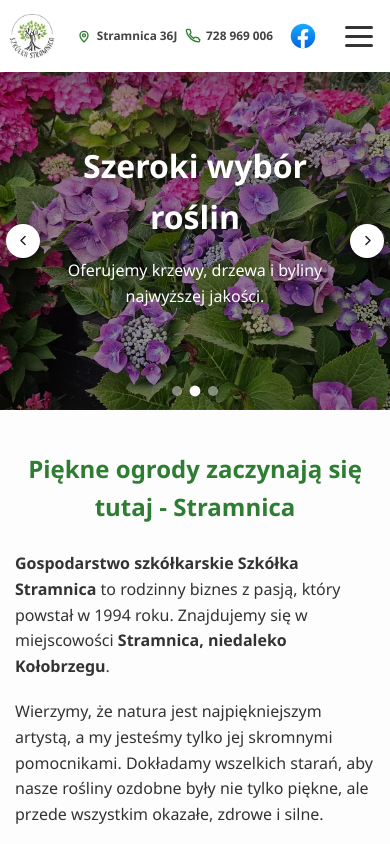
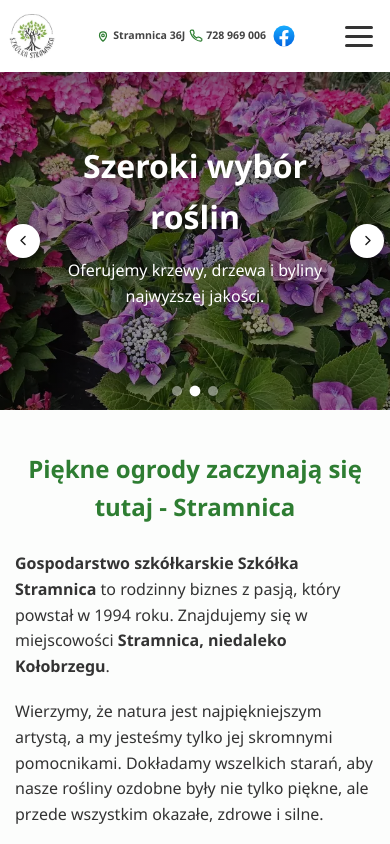
Before and after one commit to MK396/Szkolka_Stramnica, a Vue app in the folder szkolka-stramnica/: page / in a window 390 px wide. Shown: the top 844 px of the page. Built offline with nearby package versions, Linux system fonts and the light colour scheme.

Commit message:
poprawki na telefonie

```diff
--- a/szkolka-stramnica/src/App.vue
+++ b/szkolka-stramnica/src/App.vue
@@ -1,9 +1,9 @@
 <template>
   <Navbar />
-
-  <router-view />
-
-  </template>
+  <div class="page-shell">
+    <router-view />
+  </div>
+</template>
 
 <script setup>
 import Navbar from './components/Navbar.vue';
@@ -49,6 +49,11 @@ body {
   html {
     scroll-padding-top: var(--nav-mobile-height);
   }
+
+  /* Navbar jest fixed — ten odstęp trzyma hero pod paskiem także po powrocie na górę. */
+  .page-shell {
+    padding-top: var(--nav-mobile-height);
+  }
 }
 
 @media (max-width: 768px) {
--- a/szkolka-stramnica/src/components/Galeria.vue
+++ b/szkolka-stramnica/src/components/Galeria.vue
@@ -23,8 +23,14 @@
       </div>
     </div>
 
+    <Teleport to="body">
     <Transition name="fade">
-      <div v-if="indexOtwarty !== null" class="lightbox" @click="handleLightboxClick">
+      <div
+        v-if="indexOtwarty !== null"
+        ref="lightboxRef"
+        class="lightbox"
+        @click="handleLightboxClick"
+      >
         <button class="close-btn" type="button" aria-label="Zamknij">&times;</button>
         <div class="lightbox-shell">
           <button class="nav-btn prev" type="button" aria-label="Poprzednie" @click.stop="poprzednie">
@@ -70,6 +76,7 @@
         </div>
       </div>
     </Transition>
+    </Teleport>
   </section>
 </template>
 
@@ -85,6 +92,7 @@ const slidePhase = ref('idle');
 const slideDirection = ref(0);
 const sectionEl = ref(null);
 const captionBlockRef = ref(null);
+const lightboxRef = ref(null);
 const thumbsLoaded = ref(false);
 const fullUrlCache = new Map();
 
@@ -169,6 +177,9 @@ async function loadFullForIndex(idx) {
 }
 
 let savedScrollY = 0;
+let savedHtmlBg = '';
+let savedBodyBg = '';
+let lightboxLocked = false;
 
 function onLightboxTouchMove(e) {
   const cap = captionBlockRef.value;
@@ -176,24 +187,64 @@ function onLightboxTouchMove(e) {
   e.preventDefault();
 }
 
+function applyLightboxViewport() {
+  const el = lightboxRef.value;
+  if (!el) return;
+  const vv = window.visualViewport;
+  const top = vv ? vv.offsetTop : 0;
+  const visibleBottom = vv ? vv.offsetTop + vv.height : window.innerHeight;
+  const height = Math.max(window.innerHeight, visibleBottom);
+  const px = `${Math.ceil(height - top)}px`;
+  el.style.top = `${top}px`;
+  el.style.height = px;
+  el.style.minHeight = px;
+}
+
+function bindLightboxViewport() {
+  applyLightboxViewport();
+  window.visualViewport?.addEventListener('resize', applyLightboxViewport);
+  window.visualViewport?.addEventListener('scroll', applyLightboxViewport);
+  window.addEventListener('resize', applyLightboxViewport);
+}
+
+function unbindLightboxViewport() {
+  window.visualViewport?.removeEventListener('resize', applyLightboxViewport);
+  window.visualViewport?.removeEventListener('scroll', applyLightboxViewport);
+  window.removeEventListener('resize', applyLightboxViewport);
+}
+
 function setLightboxPageScrollLock(locked) {
   if (typeof document === 'undefined') return;
+  if (locked === lightboxLocked) return;
+  lightboxLocked = locked;
   if (locked) {
     savedScrollY = window.scrollY;
+    savedHtmlBg = document.documentElement.style.backgroundColor;
+    savedBodyBg = document.body.style.backgroundColor;
     document.body.style.overflow = 'hidden';
     document.body.style.position = 'fixed';
     document.body.style.top = `-${savedScrollY}px`;
     document.body.style.width = '100%';
     document.documentElement.style.overflow = 'hidden';
+    document.documentElement.style.backgroundColor = '#0b0b0b';
+    document.body.style.backgroundColor = '#0b0b0b';
     document.addEventListener('touchmove', onLightboxTouchMove, { passive: false });
+    nextTick(() => {
+      if (!lightboxLocked) return;
+      bindLightboxViewport();
+      requestAnimationFrame(applyLightboxViewport);
+    });
   } else {
+    unbindLightboxViewport();
     document.removeEventListener('touchmove', onLightboxTouchMove);
     document.body.style.overflow = '';
     document.body.style.position = '';
     document.body.style.top = '';
     document.body.style.width = '';
     document.documentElement.style.overflow = '';
-    window.scrollTo(0, savedScrollY);
+    document.documentElement.style.backgroundColor = savedHtmlBg;
+    document.body.style.backgroundColor = savedBodyBg;
+    window.scrollTo({ top: savedScrollY, left: 0, behavior: 'instant' });
   }
 }
 
@@ -409,7 +460,13 @@ h2 {
 
 .lightbox {
   position: fixed;
-  inset: 0;
+  top: 0;
+  left: 0;
+  right: 0;
+  width: 100%;
+  height: 100vh;
+  height: 100dvh;
+  min-height: 100lvh;
   background: rgba(0, 0, 0, 0.85);
   display: flex;
   align-items: center;
@@ -640,7 +697,7 @@ h2 {
 
 @media (max-width: 640px) {
   .lightbox {
-    padding: 44px 15px 20px;
+    padding: 44px 15px max(20px, env(safe-area-inset-bottom));
     align-items: stretch;
   }
 
--- a/szkolka-stramnica/src/components/Navbar.vue
+++ b/szkolka-stramnica/src/components/Navbar.vue
@@ -483,7 +483,11 @@
 @media (max-width: 1000px) {
 
   .navbar-wrapper {
-    position: sticky;
+    position: fixed;
+    top: 0;
+    left: 0;
+    right: 0;
+    width: 100%;
     z-index: 1100;
   }
 
@@ -560,7 +564,7 @@
     align-items: center;
     justify-content: center;
     align-self: center;
-    gap: clamp(4px, 2vw, 10px);
+    gap: 4px;
     min-width: 0;
     height: 100%;
     overflow: hidden;
@@ -568,9 +572,9 @@
 
   .mobile-header-fb {
     flex-shrink: 0;
-    width: 28px;
-    height: 28px;
-    margin-left: clamp(4px, 2vw, 10px);
+    width: 24px;
+    height: 24px;
+    margin-left: 2px;
   }
 
   .hamburger-btn {
@@ -599,9 +603,9 @@
     flex-direction: row;
     align-items: center;
     justify-content: center;
-    gap: 5px;
+    gap: 3px;
     min-width: 0;
-    max-width: 38%;
+    flex: 0 1 auto;
     padding: 0;
     border-radius: 8px;
     text-decoration: none;
@@ -629,12 +633,12 @@
   }
 
   .mhi-chip-icon svg {
-    width: 16px;
-    height: 16px;
+    width: 14px;
+    height: 14px;
   }
 
   .mhi-chip-label {
-    font-size: 0.74rem;
+    font-size: clamp(0.58rem, 2.85vw, 0.66rem);
     font-weight: 600;
     color: #444;
     line-height: 1.1;
@@ -845,6 +849,7 @@ const SECTION_IDS = ['opis', 'oferta', 'galeria'];
 let scrollSpyLockedHash = null;
 let scrollSpyUnlockTimer = null;
 let scrollEndTimer = null;
+let snappingToTop = false;
 
 function getNavOffset() {
   if (typeof window !== 'undefined' && window.matchMedia('(max-width: 1000px)').matches) {
@@ -934,20 +939,21 @@ const updateActiveSection = () => {
   activeSection.value = current;
 };
 
-const handleScroll = () => {
+  const handleScroll = () => {
   const offset = window.scrollY;
   if (offset > 100) isShrunk.value = true;
   else if (offset < 20) isShrunk.value = false;
   updateActiveSection();
 
-  if (typeof window !== 'undefined' && window.matchMedia('(max-width: 1000px)').matches) {
+  if (window.matchMedia('(max-width: 1000px)').matches) {
     clearTimeout(scrollEndTimer);
     scrollEndTimer = setTimeout(() => {
       const y = window.scrollY;
-      if (y > 0 && y < 72) {
-        window.scrollTo({ top: 0, behavior: 'smooth' });
-      }
-    }, 120);
+      if (snappingToTop || y <= 0 || y >= 72) return;
+      snappingToTop = true;
+      window.scrollTo({ top: 0, behavior: 'instant' });
+      setTimeout(() => { snappingToTop = false; }, 400);
+    }, 160);
   }
 };
 
```
